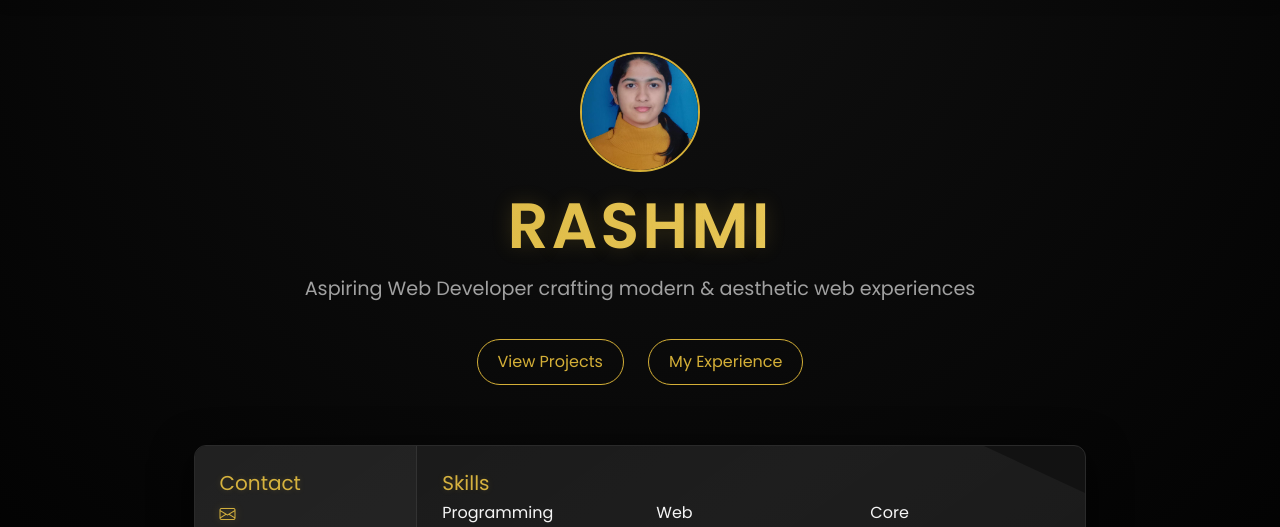
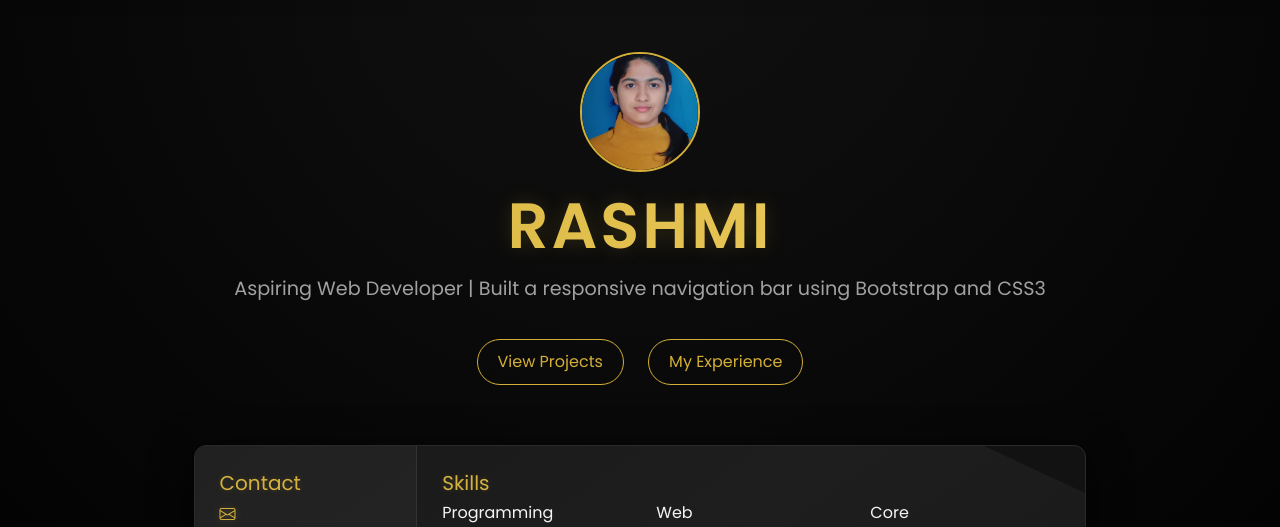
Before and after one commit to RASHMITHAKN/navbar-project, a plain HTML site: page index.html in a window 1280 px wide. Shown: the part 75-602 px from the top of the page. Drawn offline with nearby package versions, Linux system fonts and the light colour scheme.

Commit message:
Updated subtitle for portfolio navbar project

```diff
--- a/index.html
+++ b/index.html
@@ -50,8 +50,8 @@
     <h1 class="hero-title">RASHMI</h1>
 
     <p class="hero-subtitle">
-      Aspiring Web Developer crafting modern & aesthetic web experiences
-    </p>
+  Aspiring Web Developer | Built a responsive navigation bar using Bootstrap and CSS3
+</p>
 
     <div class="hero-buttons">
       <a href="#" onclick="showSection('projects', this)">View Projects</a>
```
